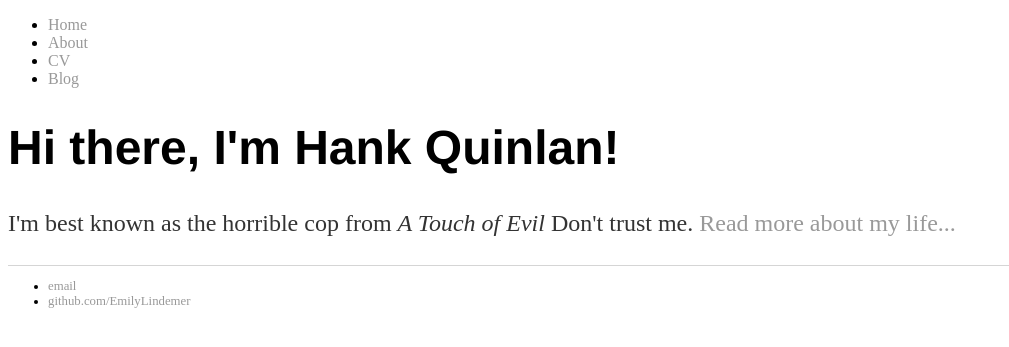
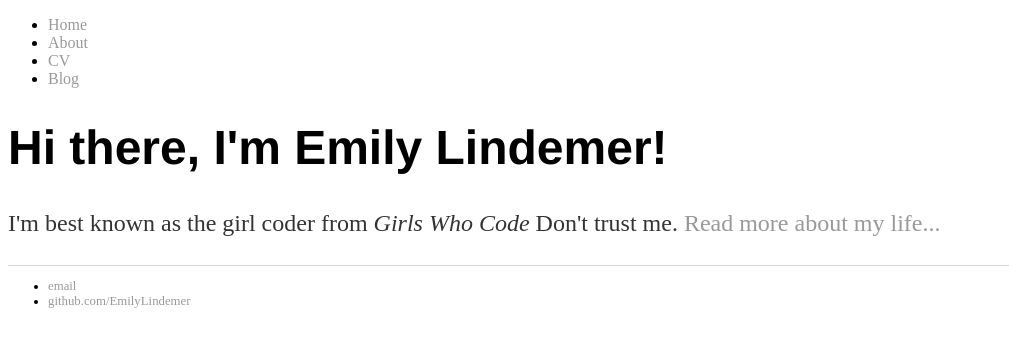
Before and after one commit to EmilyLindemer/EmilyLindemer.github.io, a Jekyll site: the page built from index.html, in a window 1280 px wide. Shown: the top 347 px of the page, without its empty margins (0-1009 px from the left). Built offline with Jekyll 4.4.1, drawn with Linux system fonts in a browser that asks for light colours.

Commit message:
more custom

```diff
--- a/index.html
+++ b/index.html
@@ -1,8 +1,8 @@
 ---
 layout: default
-title: Hank Quinlan, Horrible Cop
+title: Emily Lindemer, Brain Girl
 ---
 <div class="blurb">
-	<h1>Hi there, I'm Hank Quinlan!</h1>
-	<p>I'm best known as the horrible cop from <em>A Touch of Evil</em> Don't trust me. <a href="/about">Read more about my life...</a></p>
+	<h1>Hi there, I'm Emily Lindemer!</h1>
+	<p>I'm best known as the girl coder from <em>Girls Who Code</em> Don't trust me. <a href="/about">Read more about my life...</a></p>
 </div><!-- /.blurb -->
```
